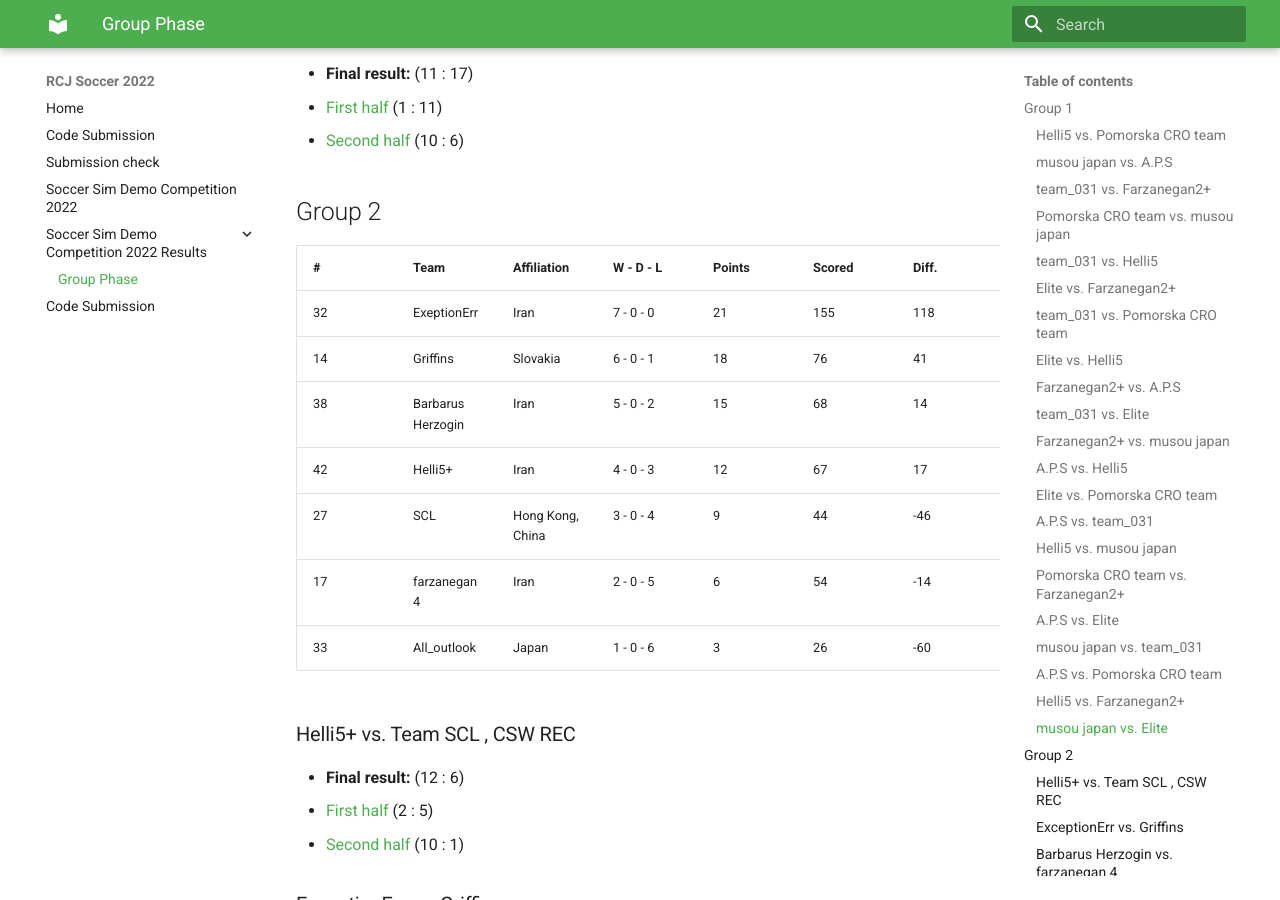
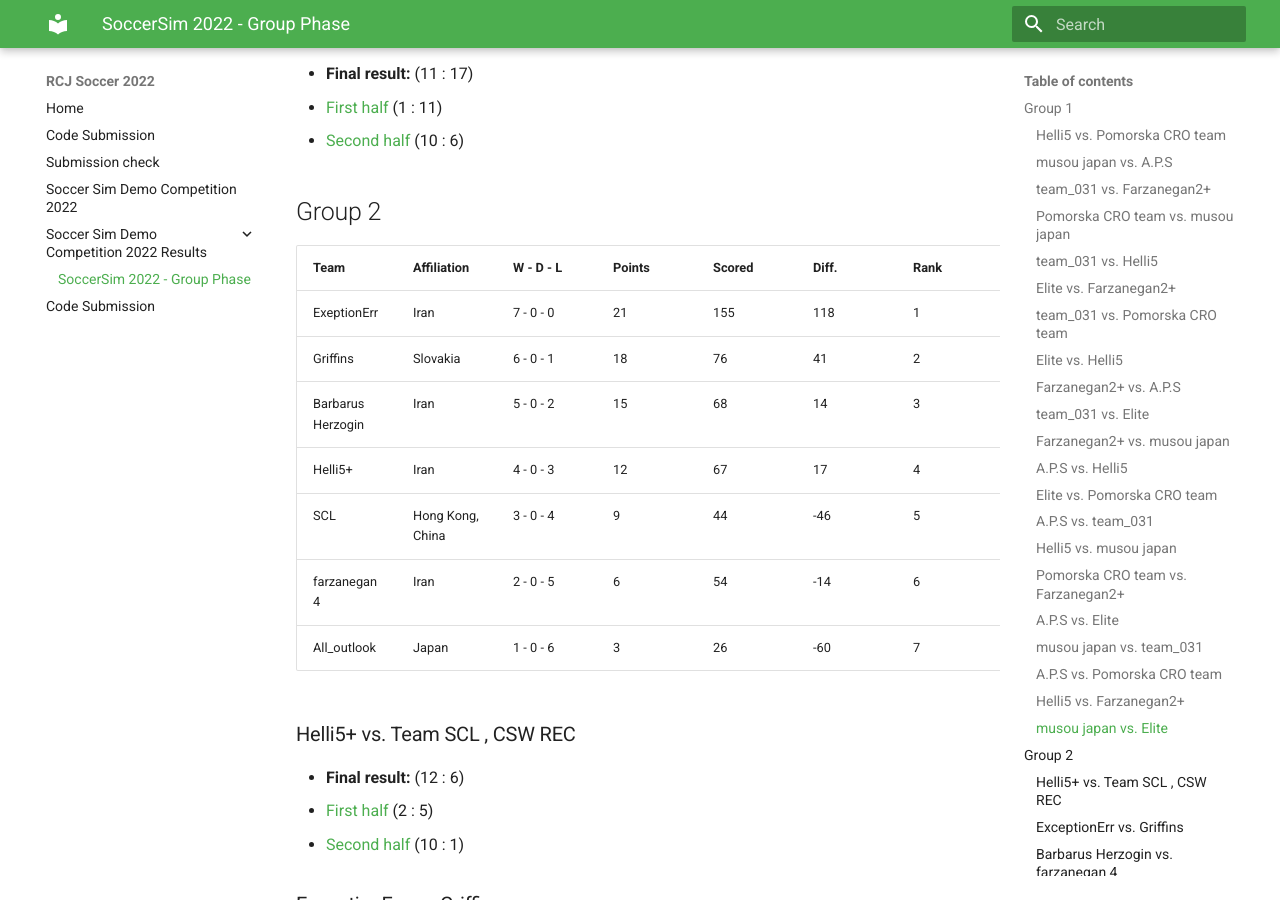
Before and after one commit to robocup-junior/soccer-2022, an MkDocs documentation site: the page built from docs/demo/demo-2022-group-phase.md, in a window 1280 px wide and 900 px high, scrolled down 4150 px. Built offline with MkDocs 1.6.1 and Material for MkDocs 9.7.7, drawn with Linux system fonts in a browser that asks for light colours.

Commit message:
update: Small fixes here and there
* Ensure the table is the same everywhere

* Rephrase the title of the Group Phase in the navigation

Signed-off-by: mr.Shu <mr@shu.io>

```diff
--- a/docs/demo/demo-2022-group-phase.md
+++ b/docs/demo/demo-2022-group-phase.md
@@ -142,15 +142,15 @@ _Download results in [PDF](pdfs/demo-group-phase.pdf)_
 
 ## Group 2
 
-|#  |Team             |Affiliation     |W - D - L |Points|Scored|Diff.|Rank|Qualification|
-|---|-----------------|----------------|----------|------|------|-----|----|-------------|
-|32 |ExeptionErr      |Iran            |7 - 0 - 0 |21    |155   |118  |1   |qualified    |
-|14 |Griffins         |Slovakia        |6 - 0 - 1 |18    |76    |41   |2   |qualified    |
-|38 |Barbarus Herzogin|Iran            |5 - 0 - 2 |15    |68    |14   |3   |             |
-|42 |Helli5+          |Iran            |4 - 0 - 3 |12    |67    |17   |4   |             |
-|27 |SCL              |Hong Kong, China|3 - 0 - 4 |9     |44    |-46  |5   |             |
-|17 |farzanegan 4     |Iran            |2 - 0 - 5 |6     |54    |-14  |6   |             |
-|33 |All_outlook      |Japan           |1 - 0 - 6 |3     |26    |-60  |7   |             |
+|Team             |Affiliation     |W - D - L |Points|Scored|Diff.|Rank|Qualification|
+|-----------------|----------------|----------|------|------|-----|----|-------------|
+|ExeptionErr      |Iran            |7 - 0 - 0 |21    |155   |118  |1   |qualified    |
+|Griffins         |Slovakia        |6 - 0 - 1 |18    |76    |41   |2   |qualified    |
+|Barbarus Herzogin|Iran            |5 - 0 - 2 |15    |68    |14   |3   |             |
+|Helli5+          |Iran            |4 - 0 - 3 |12    |67    |17   |4   |             |
+|SCL              |Hong Kong, China|3 - 0 - 4 |9     |44    |-46  |5   |             |
+|farzanegan 4     |Iran            |2 - 0 - 5 |6     |54    |-14  |6   |             |
+|All_outlook      |Japan           |1 - 0 - 6 |3     |26    |-60  |7   |             |
 
 ### Helli5+ vs. Team SCL , CSW REC
 - **Final result:** (12 : 6)
--- a/mkdocs.yml
+++ b/mkdocs.yml
@@ -10,5 +10,5 @@ nav:
   - Submission check: "submission-check.md"
   - Soccer Sim Demo Competition 2022: "demo-competition-2022.md"
   - "Soccer Sim Demo Competition 2022 Results":
-    - Group Phase: "demo/demo-2022-group-phase.md"
+    - "SoccerSim 2022 - Group Phase": "demo/demo-2022-group-phase.md"
   - Soccer Sim Code Submission: "code-submission.md"
```
